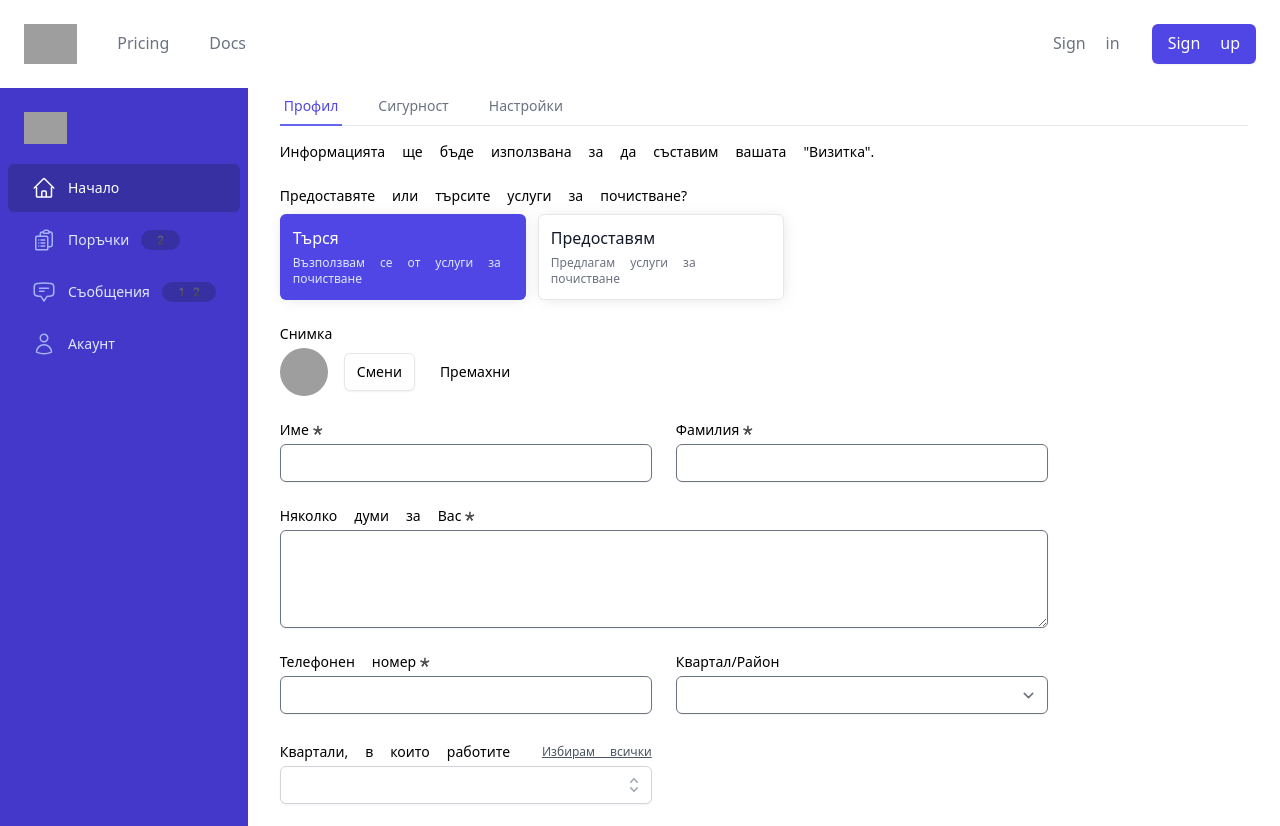
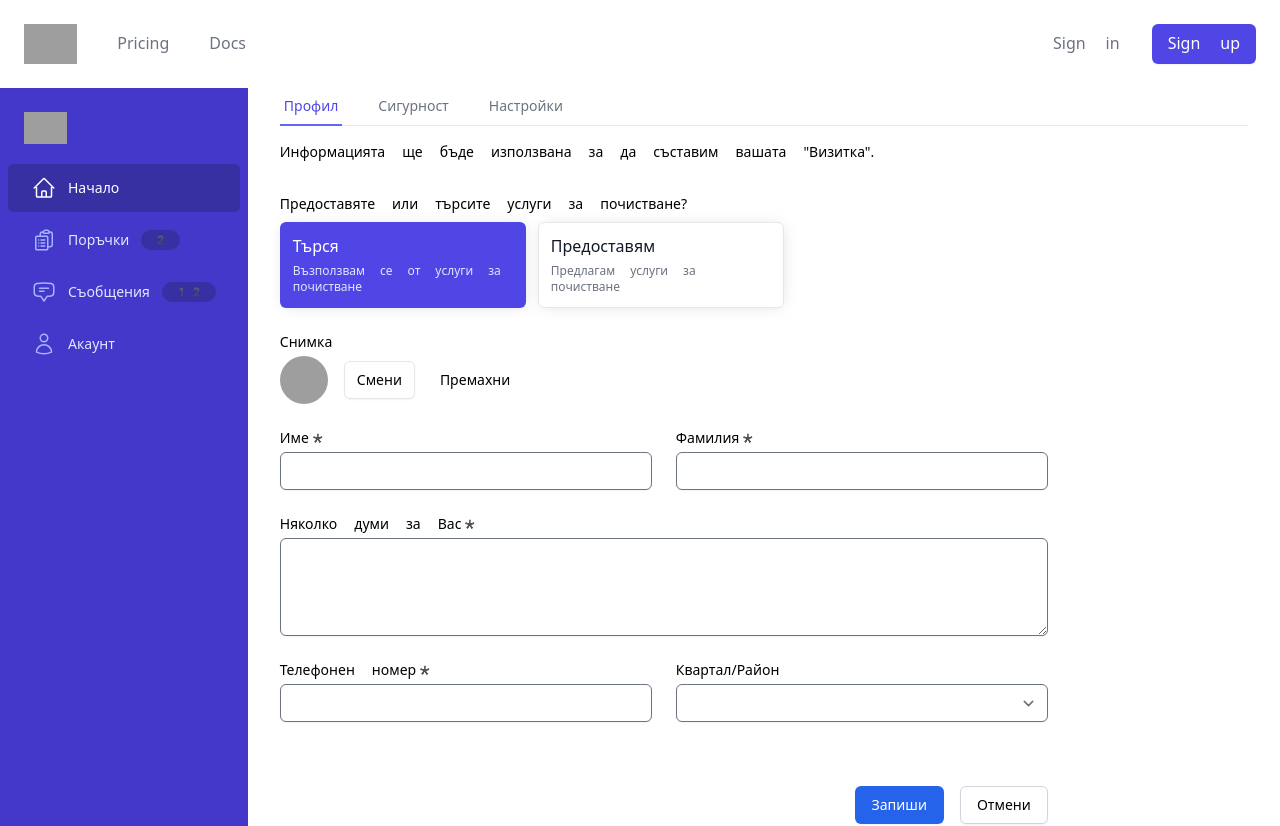
Before and after one commit to velizario/homecare-fe-v2, a React (Vite) app: page /#/dashboard/account in a window 1280 px wide. Shown: the top 826 px of the page. Built offline with nearby package versions, Linux system fonts and the light colour scheme; grey boxes are pictures that could not be loaded; a web font is replaced by a local one.

Commit message:
Replaced InputFieldProfile with  inputfieldprofileToggler wraper for conditional rendering of all input elements in profile page. Fixed bug combobox not clearing after onBlur of Combobox options Exported input elements in components oustide profile page

```diff
--- a/src/structure/dashboard/profile/account/ComboSelectBox.tsx
+++ b/src/structure/dashboard/profile/account/ComboSelectBox.tsx
@@ -9,18 +9,18 @@ const people: Person[] = [
 
     { id: 1, name: 'Leslie Alexander' },
     { id: 2, name: 'saf Alexander' },
-    { id: 3, name: 'Lessaglie Alexander' },
+    { id: 3, name: 'Lessaglie Alefjxander' },
     { id: 4, name: 'edfh Alexander' },
-    { id: 5, name: 'Ledfhslie Alexander' },
-    { id: 6, name: 'Ledfhslie Alexander' },
-    { id: 7, name: 'Ledfhslie Alexander' },
-    { id: 8, name: 'Ledfhslie Alexander' },
+    { id: 5, name: 'Ledsadie Alefjxander' },
+    { id: 6, name: 'Ledfhsljie Alexander' },
+    { id: 7, name: 'Ledfhstfjjslie Alexander' },
+    { id: 8, name: 'Ledfhssdglie Alexander' },
     { id: 9, name: 'Ledfhslie Alexander' },
-    { id: 10, name: 'Ledfhslie Alexander' },
-    { id: 11, name: 'Ledfhslie Alexander' },
-    { id: 12, name: 'Ledfhslie Alexander' },
-    { id: 13, name: 'Ledfhslie Alexander' },
-    { id: 14, name: 'Ledfhslie Alexander' },
+    { id: 10, name: 'Ledfhdjslie Alexanjfder' },
+    { id: 11, name: 'Ledfhslie Alexandfer' },
+    { id: 12, name: 'Ledfhfgdjslie Alexander' },
+    { id: 13, name: 'Ledfhfgjfslie Alejxandfgjer' },
+    { id: 14, name: 'Ledfhslie Alefgjxander' },
     { id: 15, name: 'Ledfhslie Alexander' },
     // More users...
 ]
@@ -32,6 +32,7 @@ function classNames(...classes: string[]) {
 export default function ComboSelectBox() {
     const [query, setQuery] = useState('')
     const [selectedPerson, setSelectedPerson] = useState<Person[] | {}[]>([])
+    const [ value, setValue ] = useState("")
 
     const filteredPeople =
         query === ''
@@ -40,12 +41,14 @@ export default function ComboSelectBox() {
                 return person.name.toLowerCase().includes(query.toLowerCase())
             })
 
-    useEffect(() => {
-        console.log(selectedPerson)
-    }, [selectedPerson])
+    // useEffect(() => {
+    //     console.log(selectedPerson)
+    // }, [selectedPerson])
 
     return (
-        <Combobox as="div" value={selectedPerson} onChange={setSelectedPerson} multiple className="col-span-3">
+        <Combobox as="div" value={selectedPerson} onChange={setSelectedPerson} multiple nullable className="sm:col-span-3">
+            {({ open }) => (
+                <>
                     <div className='flex flex-col md:flex-row  gap-2 md:justify-between md:items-center'>
                         <p className="block text-sm font-medium text-blue-gray-900">Квартали, в които работите</p>
                         <button
@@ -57,11 +60,12 @@ export default function ComboSelectBox() {
                         </button>
                     </div>
                     <div className="relative mb-2">
-                {/* BUG: valuje doesnt clear itself when focus is lost */}
                         <Combobox.Input
                             className="w-full rounded-md border border-gray-300 bg-white py-2 pl-3 pr-10 shadow-sm focus:border-indigo-500 focus:outline-none focus:ring-1 focus:ring-indigo-500 sm:text-sm"
                             onChange={(event) => setQuery(event.target.value)}
-                    displayValue={(person: Person | undefined) => person?.name || ""}
+                            onBlur={() => setValue("")}
+                            displayValue={() => value}
+                            onFocus={() => setQuery("")}
                         />
                         <Combobox.Button className="absolute inset-y-0 right-0 flex items-center rounded-r-md px-2 focus:outline-none">
                             <ChevronUpDownIcon className="h-5 w-5 text-gray-400" aria-hidden="true" />
@@ -83,7 +87,6 @@ export default function ComboSelectBox() {
                                         {({ active, selected }) => (
                                             <>
                                                 <span className={classNames('block truncate', selected ? 'font-semibold' : "")}>{person.name}</span>
-
                                                 {selected && (
                                                     <span
                                                         className={classNames(
@@ -102,8 +105,10 @@ export default function ComboSelectBox() {
                         )}
                     </div>
                     <Combobox.Label className="flex flex-wrap line-clamp-3 leading-relaxed">
-                {selectedPerson.map((person) => "name" in person && <Badge key={person.name} styles="whitespace-nowrap">{person?.name}</Badge>)}
+                        {selectedPerson.map((person) => "name" in person && <Badge key={person.id} styles="whitespace-nowrap">{person?.name}</Badge>)}
                     </Combobox.Label>
+                </>
+            )}
         </Combobox>
     )
 }
--- a/src/structure/dashboard/profile/account/InputFieldProfile.tsx
+++ b/src/structure/dashboard/profile/account/InputFieldProfileToggler.tsx
@@ -1,9 +1,11 @@
-import classNames from "../../../../helpers/classNames";
 import { userProviderType, userServiceType } from "../../../../store/userTypeStore";
-import InputField from "../../../../utilityComponents/InputField";
-import { InputFieldProfileType } from "./Profile";
 
-const InputFieldProfile: React.FC<InputFieldProfileType> = (props) => {
+export interface InputFieldProfileType {
+    scope: string;
+    children: JSX.Element;
+  }
+
+const InputFieldProfileToggler: React.FC<InputFieldProfileType> = ({scope, children}) => {
     const serviceType = userServiceType();
     const providerType = userProviderType();
 
@@ -12,13 +14,13 @@ const InputFieldProfile: React.FC<InputFieldProfileType> = (props) => {
         return (matchingArray.includes(serviceType) || matchingArray.includes(`${serviceType}-${providerType}`))
     }
 
-    const isVisible = isMatchingScope(props.scope)
+    const isVisible = isMatchingScope(scope)
 
     return (
         <>
-            {isVisible && <InputField {...props} />}
+            {isVisible && children }
         </>
     )
 }
 
-export default InputFieldProfile;
+export default InputFieldProfileToggler;
--- a/src/structure/dashboard/profile/account/Profile.tsx
+++ b/src/structure/dashboard/profile/account/Profile.tsx
@@ -1,17 +1,12 @@
-import { userServiceType, userProviderType } from "../../../../store/userTypeStore";
+import InputField from "../../../../utilityComponents/InputField";
 import ComboSelectBox from "./ComboSelectBox";
-import InputFieldProfile from "./InputFieldProfile";
+import InputFieldProfileToggler from "./InputFieldProfileToggler";
+import InputFieldProfile from "./InputFieldProfileToggler";
+import ProfileAbout from "./ProfileAbout";
 import ProfilePhoto from "./ProfilePhoto";
+import RegionSelection from "./RegionSelection";
 import UserTypeSelection from "./UserTypeSelection";
 
-export interface InputFieldProfileType {
-  scope: string;
-  className: string;
-  name: string;
-  id: string;
-  label: string;
-  autoComplete?: string,
-}
 
 
 const ProfileInputValues = {
@@ -74,65 +69,22 @@ export default function Profile() {
   return (
     <>
       <div className="flex-1 py-4 px-4 md:px-6 lg:px-8">
-        <form className="space-y-8 divide-y max-w-3xl">
+        <form className="space-y-8 max-w-3xl">
+          <p className="text-sm text-blue-gray-500">
+            Информацията ще бъде използвана за да съставим вашата "Визитка".
+          </p>
           <div className="grid grid-cols-1 gap-y-6 sm:grid-cols-6 sm:gap-x-6">
-            <div className="sm:col-span-6">
-              <p className="text-sm text-blue-gray-500">
-                Информацията ще бъде използвана за да съставим вашата "Визитка".
-              </p>
-            </div>
             <UserTypeSelection />
             <ProfilePhoto />
-            <InputFieldProfile {...ProfileInputValues.firstName} />
-            <InputFieldProfile {...ProfileInputValues.lastName} />
-            <InputFieldProfile {...ProfileInputValues.companyName} />
-
-
-            <div className="sm:col-span-6">
-              <label
-                htmlFor="description"
-                className="block text-sm font-medium text-blue-gray-900"
-              >
-                Няколко думи за Вас*
-              </label>
-              <div className="mt-1">
-                <textarea
-                  id="description"
-                  name="description"
-                  rows={4}
-                  className="block w-full rounded-md border-blue-gray-300 shadow-sm focus:border-blue-500 focus:ring-blue-500 sm:text-sm overflow-y-scroll md:overflow-y-auto"
-                  defaultValue={""}
-                />
-              </div>
-            </div>
-
-            <InputFieldProfile {...ProfileInputValues.facebook} />
-            <InputFieldProfile {...ProfileInputValues.url} />
-
-
-            <InputFieldProfile {...ProfileInputValues.phone} />
-
-            <div className="sm:col-span-3">
-              <label
-                htmlFor="country"
-                className="block text-sm font-medium text-blue-gray-900"
-              >
-                Квартал/Район
-              </label>
-              <select
-                id="country"
-                name="country"
-                autoComplete="country-name"
-                className="mt-1 block w-full rounded-md border-blue-gray-300 text-blue-gray-900 shadow-sm focus:border-blue-500 focus:ring-blue-500 sm:text-sm"
-              >
-                <option />
-                <option>United States</option>
-                <option>Canada</option>
-                <option>Mexico</option>
-              </select>
-            </div>
-
-            <ComboSelectBox />
+            <InputFieldProfile children={<InputField {...ProfileInputValues.firstName} />} scope={ProfileInputValues.firstName.scope} />
+            <InputFieldProfile children={<InputField {...ProfileInputValues.lastName} />} scope={ProfileInputValues.lastName.scope} />
+            <InputFieldProfile children={<InputField {...ProfileInputValues.companyName} />} scope={ProfileInputValues.companyName.scope} />
+            <InputFieldProfileToggler children={<ProfileAbout />} scope="client, provider-private, provider-company" />
+            <InputFieldProfile children={<InputField {...ProfileInputValues.facebook} />} scope={ProfileInputValues.facebook.scope} />
+            <InputFieldProfile children={<InputField {...ProfileInputValues.url} />} scope={ProfileInputValues.url.scope} />
+            <InputFieldProfile children={<InputField {...ProfileInputValues.phone} />} scope={ProfileInputValues.phone.scope} />
+            <InputFieldProfileToggler children={<RegionSelection />} scope="client" />
+            <InputFieldProfileToggler children={<ComboSelectBox />} scope="provider-private, provider-company" />
           </div>
           <div className="flex justify-end pt-8 gap-4">
             <button
--- /dev/null
+++ b/src/structure/dashboard/profile/account/ProfileAbout.tsx
@@ -0,0 +1,21 @@
+export default function ProfileAbout() {
+    return (
+        <div className="sm:col-span-6">
+            <label
+                htmlFor="description"
+                className="block text-sm font-medium text-blue-gray-900"
+            >
+                Няколко думи за Вас*
+            </label>
+            <div className="mt-1">
+                <textarea
+                    id="description"
+                    name="description"
+                    rows={4}
+                    className="block w-full rounded-md border-blue-gray-300 shadow-sm focus:border-blue-500 focus:ring-blue-500 sm:text-sm overflow-y-scroll md:overflow-y-auto"
+                    defaultValue={""}
+                />
+            </div>
+        </div>
+    )
+}
--- /dev/null
+++ b/src/structure/dashboard/profile/account/RegionSelection.tsx
@@ -0,0 +1,23 @@
+export default function RegionSelection() {
+    return (
+        <div className="sm:col-span-3">
+            <label
+                htmlFor="country"
+                className="block text-sm font-medium text-blue-gray-900"
+            >
+                Квартал/Район
+            </label>
+            <select
+                id="country"
+                name="country"
+                autoComplete="country-name"
+                className="mt-1 block w-full rounded-md border-blue-gray-300 text-blue-gray-900 shadow-sm focus:border-blue-500 focus:ring-blue-500 sm:text-sm"
+            >
+                <option />
+                <option>United States</option>
+                <option>Canada</option>
+                <option>Mexico</option>
+            </select>
+        </div>
+    )
+}
--- a/src/structure/dashboard/profile/account/UserTypeSelection.tsx
+++ b/src/structure/dashboard/profile/account/UserTypeSelection.tsx
@@ -19,10 +19,11 @@ export default function UserTypeSelection() {
   const providerType = userProviderType();
 
   return (
+    <>
       <div className="sm:col-span-4">
         <p className="block text-sm font-medium text-blue-gray-900">Предоставяте или търсите услуги за почистване?</p>
         <div className="mt-2">
-        <div className="grid grid-cols-2 gap-3 ">
+          <div className="grid grid-cols-2 gap-3">
             {serviceMode.map((option) => (
               <div
                 key={option.id}
@@ -41,8 +42,9 @@ export default function UserTypeSelection() {
             ))}
           </div>
         </div>
-      <div className={classNames(serviceType === "client" ? "hidden" : "rounded-md bg-white")}>
-        <div className="flex flex-col mt-4">
+      </div>
+      <div className={classNames(serviceType === "client" ? "hidden" : "rounded-md bg-white sm:col-span-4")}>
+        <div className="flex flex-col mt-4 ">
           {providerMode.map((option, selectionId) => (
             <div
               key={option.id}
@@ -76,6 +78,6 @@ export default function UserTypeSelection() {
           ))}
         </div>
       </div>
-    </div>
+    </>
   )
 }
```
Lines whose indentation alone changed are shown as unchanged.
